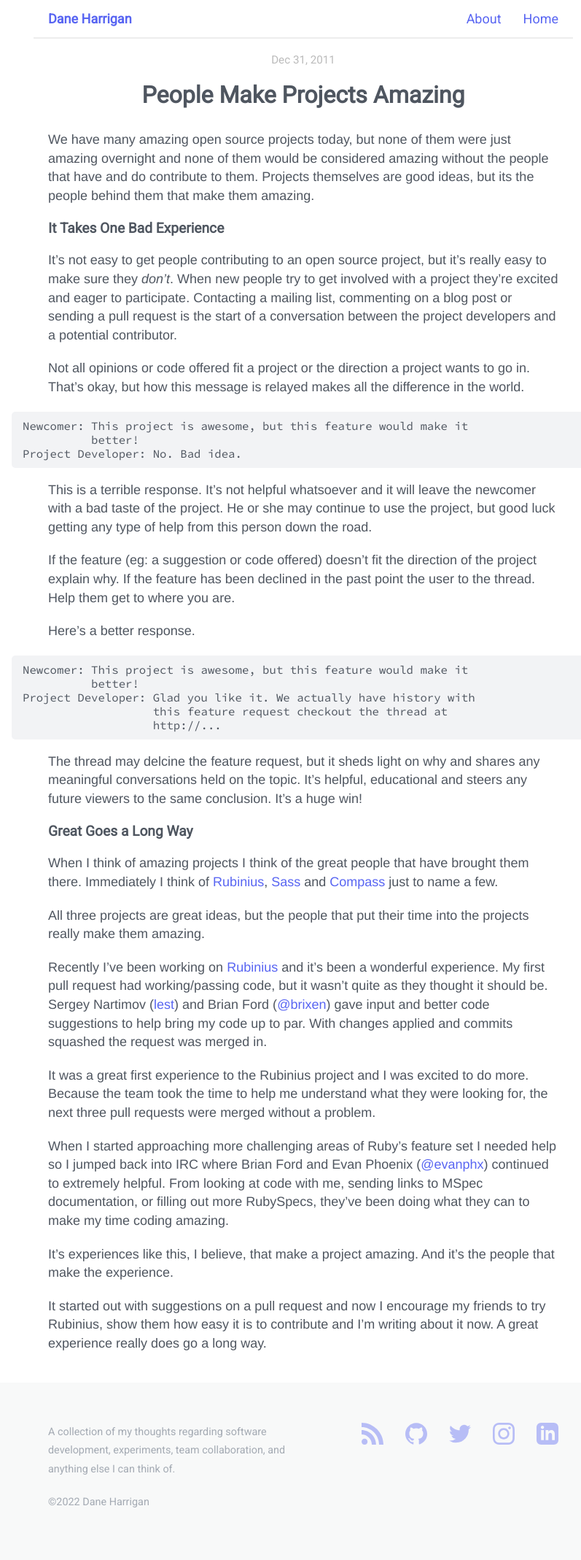
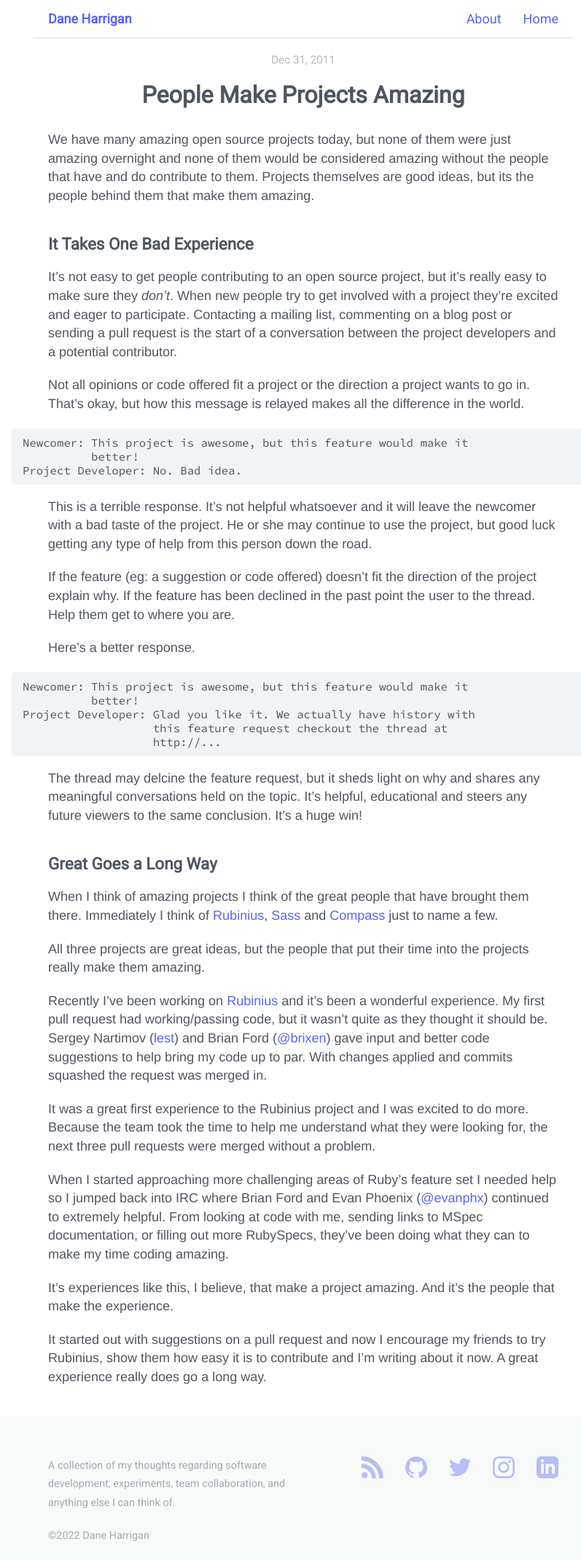
Before and after one commit to dane/dane.github.io, a Jekyll site: the page built from _posts/2011-12-31-people-make-projects-amazing.md, in a window 1280 px wide. Shown: the whole page at 73% size, without its empty margins (224-1021 px from the left). Built offline with Jekyll 4.4.1, drawn with Linux system fonts in a browser that asks for light colours; before the commit the page ends 2091 px from its top, so only the background shows below that.

Commit message:
Update padding and font size

```diff
--- a/assets/css/main.css
+++ b/assets/css/main.css
@@ -47,6 +47,10 @@ h1, h2, h3, h4, header, footer, time, figure {
   font-family: 'Roboto', 'Helvetica Neue', 'Helvetica', sans-serif;
 }
 
+h2, h3, h4 {
+  padding-top: 20px;
+}
+
 
 h1, h2, h3, h4 {
   font-weight: bold;
@@ -63,7 +67,7 @@ h1#post-title {
 }
 
 h2 {
-  font-size: 1.2rem;
+  font-size: 1.4rem;
 }
 
 h3 {
@@ -93,7 +97,7 @@ code {
   font-size: 0.98rem;
 }
 
-p code {
+p code, li code {
   padding: 0 4px;
   border-radius: 4px;
 }
```
